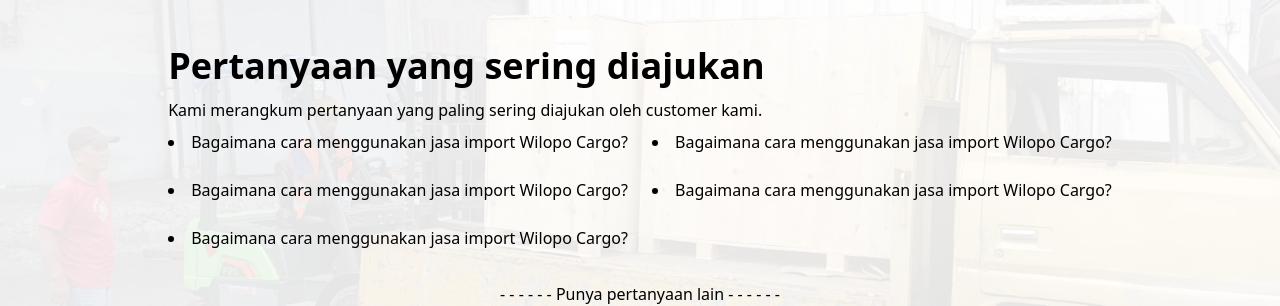
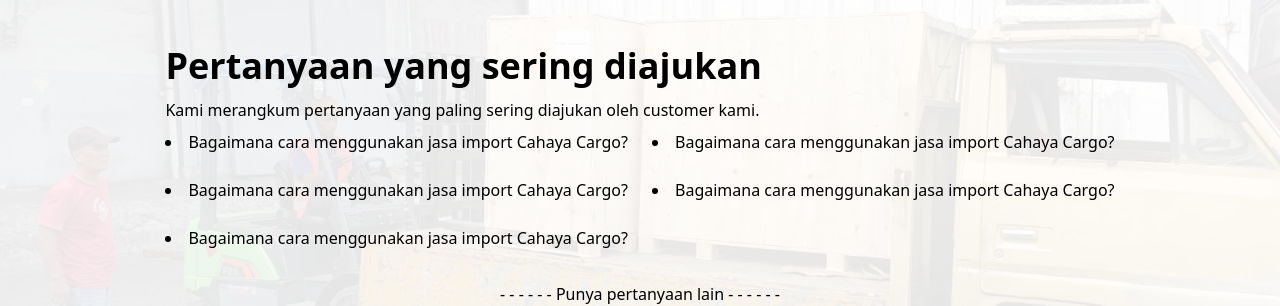
Before and after one commit to Windance80/cahaya-cargo, a Next.js app: page / in a window 1280 px wide. Shown: the part 1120-1426 px from the top of the page. Built offline with nearby package versions, Linux system fonts and the light colour scheme.

Commit message:
remove wilopo

```diff
--- a/app/page.js
+++ b/app/page.js
@@ -17,29 +17,29 @@
   // Data for the lists (to avoid repetition in code)
   const faqItems = [
     {
-      question: 'Bagaimana cara menggunakan jasa import Wilopo Cargo?',
+      question: 'Bagaimana cara menggunakan jasa import Cahaya Cargo?',
       answer:
-        'Caranya mudah. Cukup hubungi Layanan Pelanggan atau tim Penjualan kami untuk arahan lebih lanjut. Wilopo Cargo akan membantu proses pembayaran ke pemasok, pengiriman barang, pengurusan pajak dan bea cukai, hingga pengiriman ke alamat Anda.',
+        'Caranya mudah. Cukup hubungi Layanan Pelanggan atau tim Penjualan kami untuk arahan lebih lanjut. Cahaya Cargo akan membantu proses pembayaran ke pemasok, pengiriman barang, pengurusan pajak dan bea cukai, hingga pengiriman ke alamat Anda.',
     },
     {
-      question: 'Bagaimana cara menggunakan jasa import Wilopo Cargo?',
+      question: 'Bagaimana cara menggunakan jasa import Cahaya Cargo?',
       answer:
-        'Caranya mudah. Cukup hubungi Layanan Pelanggan atau tim Penjualan kami untuk arahan lebih lanjut. Wilopo Cargo akan membantu proses pembayaran ke pemasok, pengiriman barang, pengurusan pajak dan bea cukai, hingga pengiriman ke alamat Anda.',
+        'Caranya mudah. Cukup hubungi Layanan Pelanggan atau tim Penjualan kami untuk arahan lebih lanjut. Cahaya Cargo akan membantu proses pembayaran ke pemasok, pengiriman barang, pengurusan pajak dan bea cukai, hingga pengiriman ke alamat Anda.',
     },
     {
-      question: 'Bagaimana cara menggunakan jasa import Wilopo Cargo?',
+      question: 'Bagaimana cara menggunakan jasa import Cahaya Cargo?',
       answer:
-        'Caranya mudah. Cukup hubungi Layanan Pelanggan atau tim Penjualan kami untuk arahan lebih lanjut. Wilopo Cargo akan membantu proses pembayaran ke pemasok, pengiriman barang, pengurusan pajak dan bea cukai, hingga pengiriman ke alamat Anda.',
+        'Caranya mudah. Cukup hubungi Layanan Pelanggan atau tim Penjualan kami untuk arahan lebih lanjut. Cahaya Cargo akan membantu proses pembayaran ke pemasok, pengiriman barang, pengurusan pajak dan bea cukai, hingga pengiriman ke alamat Anda.',
     },
     {
-      question: 'Bagaimana cara menggunakan jasa import Wilopo Cargo?',
+      question: 'Bagaimana cara menggunakan jasa import Cahaya Cargo?',
       answer:
-        'Caranya mudah. Cukup hubungi Layanan Pelanggan atau tim Penjualan kami untuk arahan lebih lanjut. Wilopo Cargo akan membantu proses pembayaran ke pemasok, pengiriman barang, pengurusan pajak dan bea cukai, hingga pengiriman ke alamat Anda.',
+        'Caranya mudah. Cukup hubungi Layanan Pelanggan atau tim Penjualan kami untuk arahan lebih lanjut. Cahaya Cargo akan membantu proses pembayaran ke pemasok, pengiriman barang, pengurusan pajak dan bea cukai, hingga pengiriman ke alamat Anda.',
     },
     {
-      question: 'Bagaimana cara menggunakan jasa import Wilopo Cargo?',
+      question: 'Bagaimana cara menggunakan jasa import Cahaya Cargo?',
       answer:
-        'Caranya mudah. Cukup hubungi Layanan Pelanggan atau tim Penjualan kami untuk arahan lebih lanjut. Wilopo Cargo akan membantu proses pembayaran ke pemasok, pengiriman barang, pengurusan pajak dan bea cukai, hingga pengiriman ke alamat Anda.',
+        'Caranya mudah. Cukup hubungi Layanan Pelanggan atau tim Penjualan kami untuk arahan lebih lanjut. Cahaya Cargo akan membantu proses pembayaran ke pemasok, pengiriman barang, pengurusan pajak dan bea cukai, hingga pengiriman ke alamat Anda.',
     },
   ];
 
```
Also changed, not shown: package.json (+4 -4 lines), 1 other file (tests, documents, lock files or other folders).
